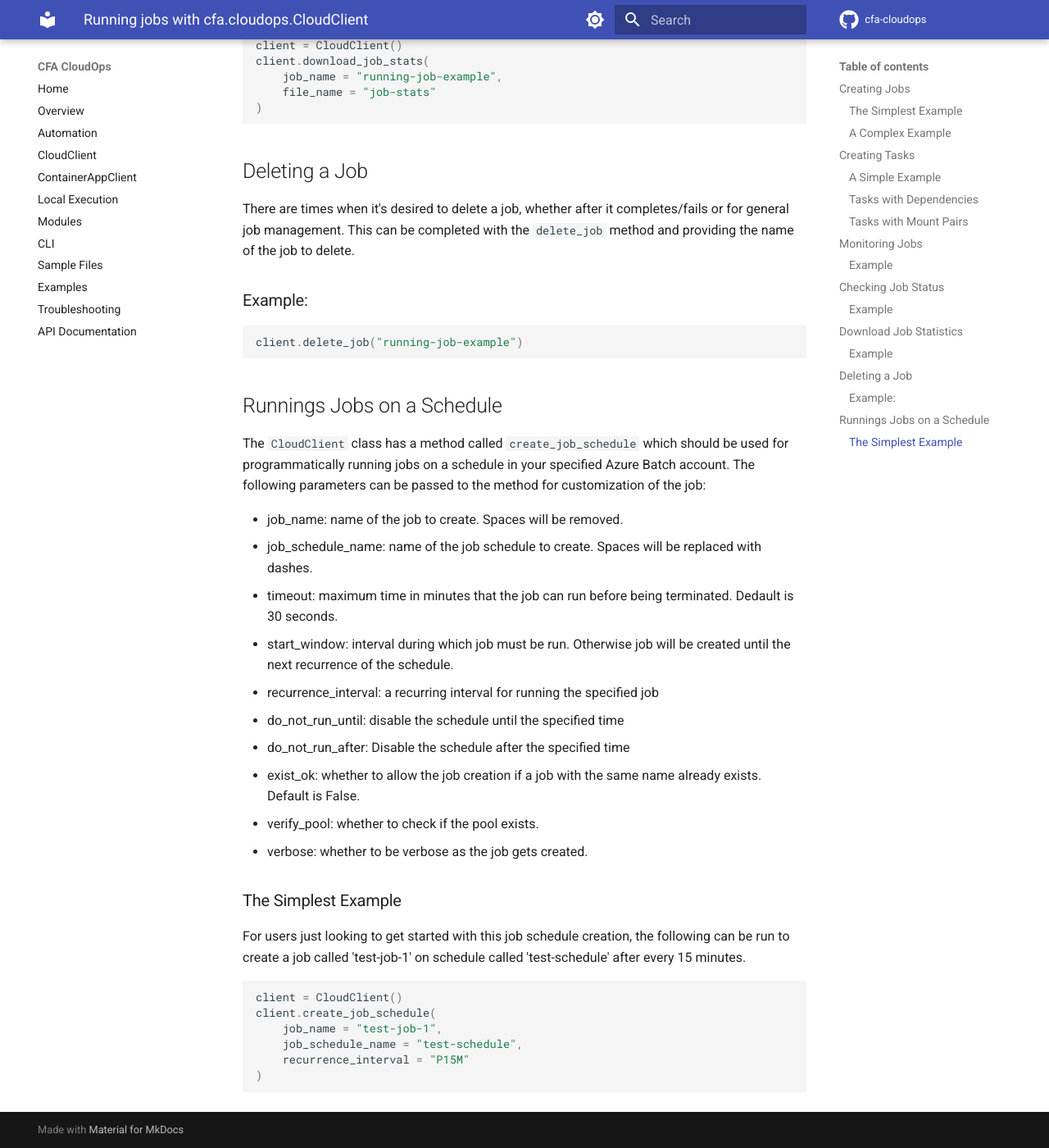
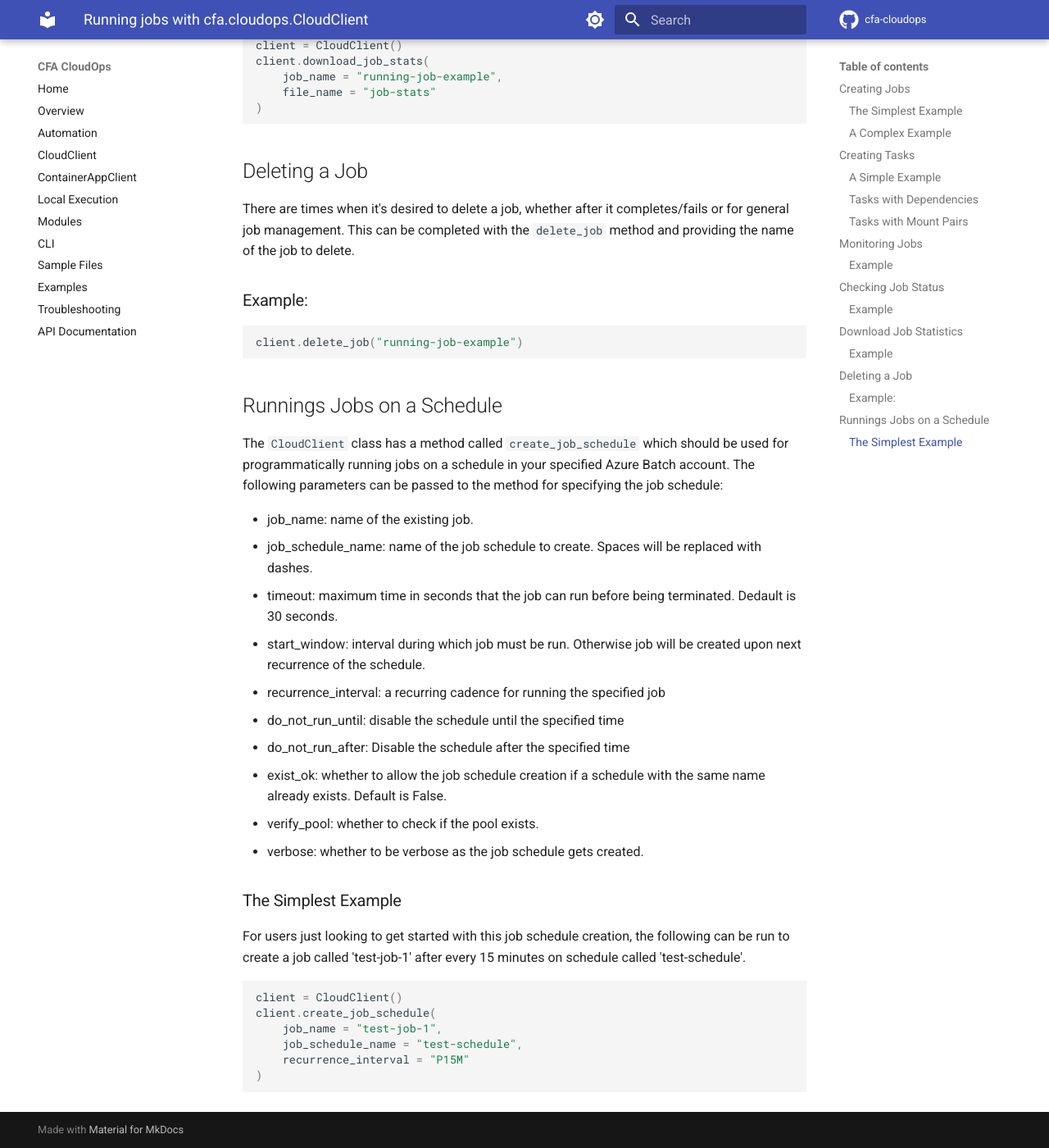
Before and after one commit to CDCgov/cfa-cloudops, an MkDocs documentation site: the page built from docs/CloudClient/job.md, in a window 1280 px wide and 1400 px high, scrolled down 5037 px. Shown: the whole window at 82% size. Built offline with MkDocs 1.6.1 and Material for MkDocs 9.7.7, drawn with Linux system fonts in a browser that asks for light colours; comment, search, counter and statistics services are not loaded.

Commit message:
Updated documentation

````diff
--- a/docs/CloudClient/job.md
+++ b/docs/CloudClient/job.md
@@ -183,21 +183,21 @@ client.delete_job("running-job-example")
 
 ## Runnings Jobs on a Schedule
 
-The `CloudClient` class has a method called `create_job_schedule` which should be used for programmatically running jobs on a schedule in your specified Azure Batch account. The following parameters can be passed to the method for customization of the job:
+The `CloudClient` class has a method called `create_job_schedule` which should be used for programmatically running jobs on a schedule in your specified Azure Batch account. The following parameters can be passed to the method for specifying the job schedule:
 
-- job_name: name of the job to create. Spaces will be removed.
+- job_name: name of the existing job.
 - job_schedule_name: name of the job schedule to create. Spaces will be replaced with dashes.
-- timeout: maximum time in minutes that the job can run before being terminated. Dedault is 30 seconds.
-- start_window: interval during which job must be run. Otherwise job will be created until the next recurrence of the schedule.
-- recurrence_interval: a recurring interval for running the specified job
+- timeout: maximum time in seconds that the job can run before being terminated. Dedault is 30 seconds.
+- start_window: interval during which job must be run. Otherwise job will be created upon next recurrence of the schedule.
+- recurrence_interval: a recurring cadence for running the specified job
 - do_not_run_until: disable the schedule until the specified time
 - do_not_run_after: Disable the schedule after the specified time
-- exist_ok: whether to allow the job creation if a job with the same name already exists. Default is False.
+- exist_ok: whether to allow the job schedule creation if a schedule with the same name already exists. Default is False.
 - verify_pool: whether to check if the pool exists.
-- verbose: whether to be verbose as the job gets created.
+- verbose: whether to be verbose as the job schedule gets created.
 
 ### The Simplest Example
-For users just looking to get started with this job schedule creation, the following can be run to create a job called 'test-job-1' on schedule called 'test-schedule' after every 15 minutes.
+For users just looking to get started with this job schedule creation, the following can be run to create a job called 'test-job-1' after every 15 minutes on schedule called 'test-schedule'.
 ```python
 client = CloudClient()
 client.create_job_schedule(
````
